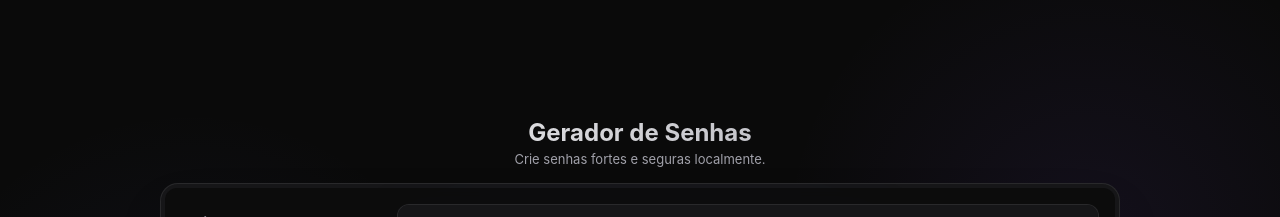
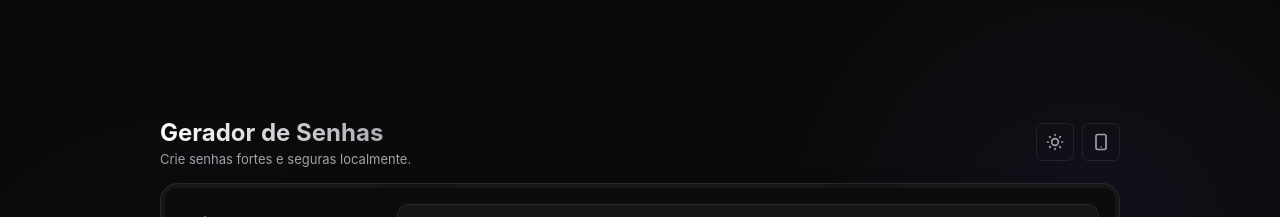
Before and after one commit to luizggfonseca/gerador_senhas, a React app in the folder frontend/: page / in a window 1280 px wide. Shown: the top 217 px of the page. Built offline with nearby package versions, Linux system fonts and the light colour scheme; no server answers; the HTML template or start-up script is replaced by a standard one.

Commit message:
Adiciona configurações de tema claro e modo compacto

```diff
--- a/frontend/src/App.jsx
+++ b/frontend/src/App.jsx
@@ -1,13 +1,68 @@
+import { useState, useEffect } from 'react';
 import Generator from './components/Generator';
 import './App.css';
 
 function App() {
+  const [theme, setTheme] = useState(() => localStorage.getItem('theme') || 'dark');
+  const [uiSize, setUiSize] = useState(() => localStorage.getItem('uiSize') || 'desktop');
+
+  // Apply Theme
+  useEffect(() => {
+    const root = document.documentElement;
+    if (theme === 'light') root.classList.add('light-theme');
+    else root.classList.remove('light-theme');
+    localStorage.setItem('theme', theme);
+  }, [theme]);
+
+  // Persist UI Size
+  useEffect(() => {
+    localStorage.setItem('uiSize', uiSize);
+  }, [uiSize]);
+
   return (
-    <div className="app-container">
+    <div className={`app-container ${uiSize === 'mobile' ? 'ui-mobile' : ''}`}>
       <div className="app-wrapper">
         <header className="app-header">
-          <h1 className="app-title">Gerador de Senhas</h1>
-          <p className="app-subtitle">Crie senhas fortes e seguras localmente.</p>
+          <div className="header-content">
+            <h1 className="app-title">Gerador de Senhas</h1>
+            <p className="app-subtitle">Crie senhas fortes e seguras localmente.</p>
+          </div>
+
+          <div className="app-controls">
+            {/* Theme Toggle */}
+            <button
+              className="control-btn"
+              onClick={() => setTheme(t => t === 'dark' ? 'light' : 'dark')}
+              title={theme === 'dark' ? 'Modo Claro' : 'Modo Escuro'}
+            >
+              {theme === 'dark' ? (
+                <svg className="icon" fill="none" stroke="currentColor" viewBox="0 0 24 24">
+                  <path strokeLinecap="round" strokeLinejoin="round" strokeWidth="2" d="M12 3v1m0 16v1m9-9h-1M4 12H3m15.364 6.364l-.707-.707M6.343 6.343l-.707-.707m12.728 0l-.707.707M6.343 17.657l-.707.707M16 12a4 4 0 11-8 0 4 4 0 018 0z" />
+                </svg>
+              ) : (
+                <svg className="icon" fill="none" stroke="currentColor" viewBox="0 0 24 24">
+                  <path strokeLinecap="round" strokeLinejoin="round" strokeWidth="2" d="M20.354 15.354A9 9 0 018.646 3.646 9.003 9.003 0 0012 21a9.003 9.003 0 008.354-5.646z" />
+                </svg>
+              )}
+            </button>
+
+            {/* Size Toggle */}
+            <button
+              className="control-btn"
+              onClick={() => setUiSize(s => s === 'desktop' ? 'mobile' : 'desktop')}
+              title={uiSize === 'desktop' ? 'Visualizar como Celular' : 'Visualizar como PC'}
+            >
+              {uiSize === 'desktop' ? (
+                <svg className="icon" fill="none" stroke="currentColor" viewBox="0 0 24 24">
+                  <path strokeLinecap="round" strokeLinejoin="round" strokeWidth="2" d="M12 18h.01M8 21h8a2 2 0 002-2V5a2 2 0 00-2-2H8a2 2 0 00-2 2v14a2 2 0 002 2z" />
+                </svg>
+              ) : (
+                <svg className="icon" fill="none" stroke="currentColor" viewBox="0 0 24 24">
+                   <path strokeLinecap="round" strokeLinejoin="round" strokeWidth="2" d="M9.75 17L9 20l-1 1h8l-1-1-.75-3M3 13h18M5 17h14a2 2 0 002-2V5a2 2 0 00-2-2H5a2 2 0 00-2 2v10a2 2 0 002 2z" />
+                </svg>
+              )}
+            </button>
+          </div>
         </header>
 
         <div className="glass-panel">
--- a/frontend/src/index.css
+++ b/frontend/src/index.css
@@ -36,6 +36,27 @@
   --shadow-sm: 0 1px 2px 0 rgb(0 0 0 / 0.05);
   --shadow: 0 4px 6px -1px rgb(0 0 0 / 0.1), 0 2px 4px -2px rgb(0 0 0 / 0.1);
   --shadow-glow: 0 0 20px var(--accent-glow);
+}
+
+:root.light-theme {
+  /* Colors — Modern Light Palette */
+  --bg-primary: #f0f2f5;
+  --bg-secondary: #e2e8f0;
+  --bg-card: #ffffff;
+  --bg-input: #f8fafc;
+
+  --text-primary: #1e293b;
+  --text-secondary: #64748b;
+
+  --accent: #4f46e5;
+  --accent-hover: #4338ca;
+  --accent-glow: #4f46e540;
+
+  --border: #cbd5e1;
+  --border-active: #4f46e5;
+
+  --shadow-sm: 0 1px 2px 0 rgb(0 0 0 / 0.05);
+  --shadow: 0 4px 6px -1px rgb(0 0 0 / 0.1), 0 2px 4px -2px rgb(0 0 0 / 0.05);
 }
 
 /* ---------- Reset & Base ---------- */
@@ -148,12 +169,78 @@ body {
 
 .app-wrapper {
   width: 960px;
+  max-width: 100%;
+  transition: width 0.3s ease;
+}
+
+/* UI Size Modes */
+.app-container.ui-mobile .app-wrapper {
+  width: 480px;
+}
+
+.app-container.ui-mobile .generator-layout {
+  flex-direction: column;
+}
+
+.app-container.ui-mobile .generator-sidebar {
+  width: 100%;
+  flex-direction: row;
+  overflow-x: auto;
+  padding-bottom: 0.5rem;
+}
+
+.app-container.ui-mobile .sidebar-list {
+  flex-direction: row;
+  min-width: min-content;
+}
+
+.app-container.ui-mobile .sidebar-btn {
+  white-space: nowrap;
+}
+
+.app-container.ui-mobile .sidebar-tip {
+  display: none;
 }
 
 /* Header */
 .app-header {
   margin-bottom: 1rem;
-  text-align: center;
+  display: flex;
+  align-items: center;
+  justify-content: space-between;
+  gap: 1rem;
+}
+
+.header-content {
+  text-align: left;
+}
+
+.app-controls {
+  display: flex;
+  gap: 0.5rem;
+}
+
+.control-btn {
+  background: transparent;
+  border: 1px solid var(--border);
+  border-radius: var(--radius-sm);
+  color: var(--text-secondary);
+  padding: 0.5rem;
+  cursor: pointer;
+  transition: all 0.2s;
+  display: grid;
+  place-content: center;
+}
+
+.control-btn:hover {
+  background: var(--bg-secondary);
+  color: var(--text-primary);
+  border-color: var(--accent);
+}
+
+.control-btn .icon {
+  width: 1.25rem;
+  height: 1.25rem;
 }
 
 .app-title {
@@ -166,10 +253,27 @@ body {
   background-clip: text;
 }
 
+:root.light-theme .app-title {
+  background: linear-gradient(to right, var(--text-primary), var(--text-secondary));
+  -webkit-background-clip: text;
+  -webkit-text-fill-color: transparent;
+  background-clip: text;
+}
+
 .app-subtitle {
   color: var(--text-secondary);
   margin: 0;
   font-size: 0.8125rem;
+}
+
+/* Mobile Header Adjustments */
+.app-container.ui-mobile .app-header {
+  flex-direction: column;
+  text-align: center;
+}
+
+.app-container.ui-mobile .header-content {
+  text-align: center;
 }
 
 /* Glass Panel (card exterior) */
```
Also changed, not shown: 1 other file (tests, documents, lock files or other folders).
